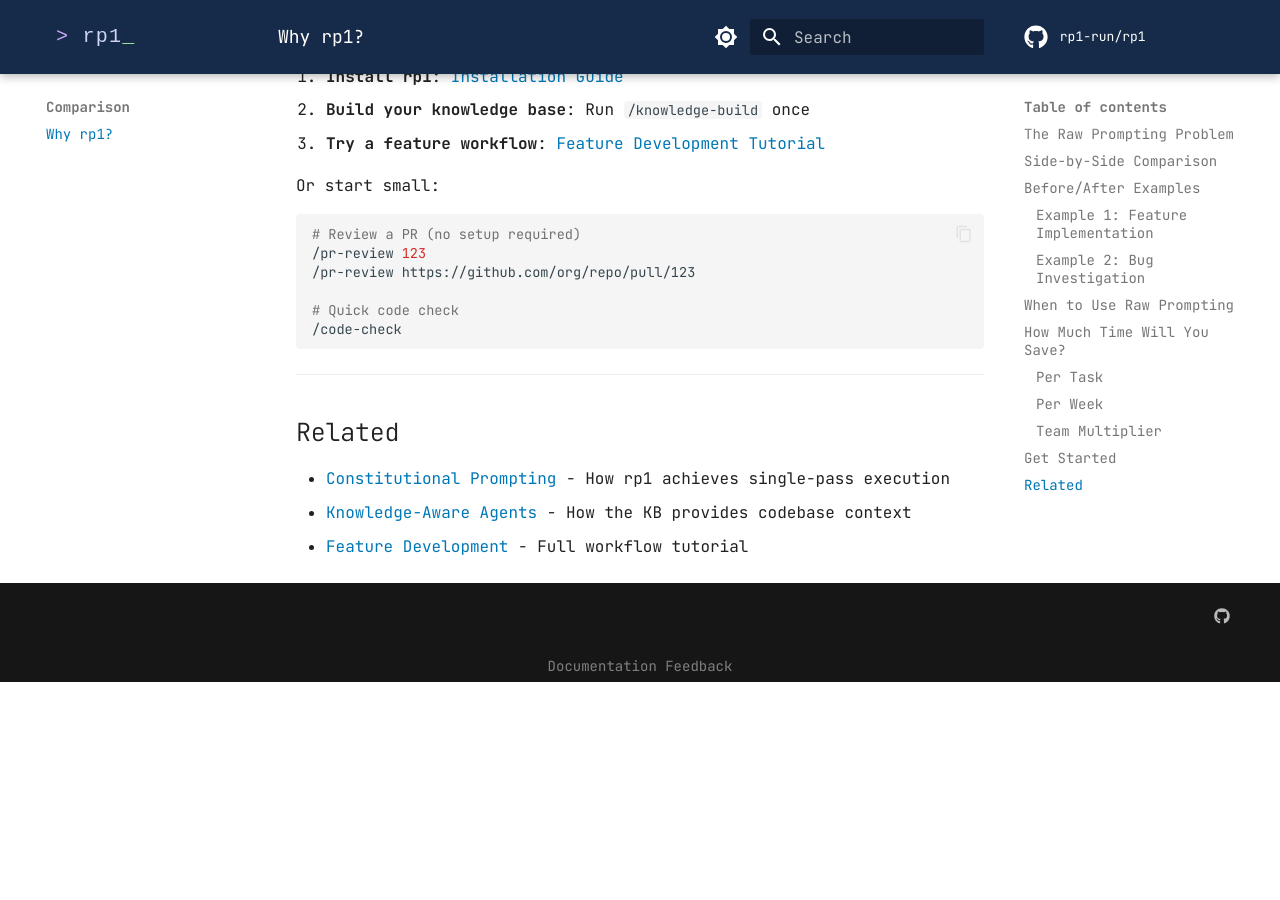
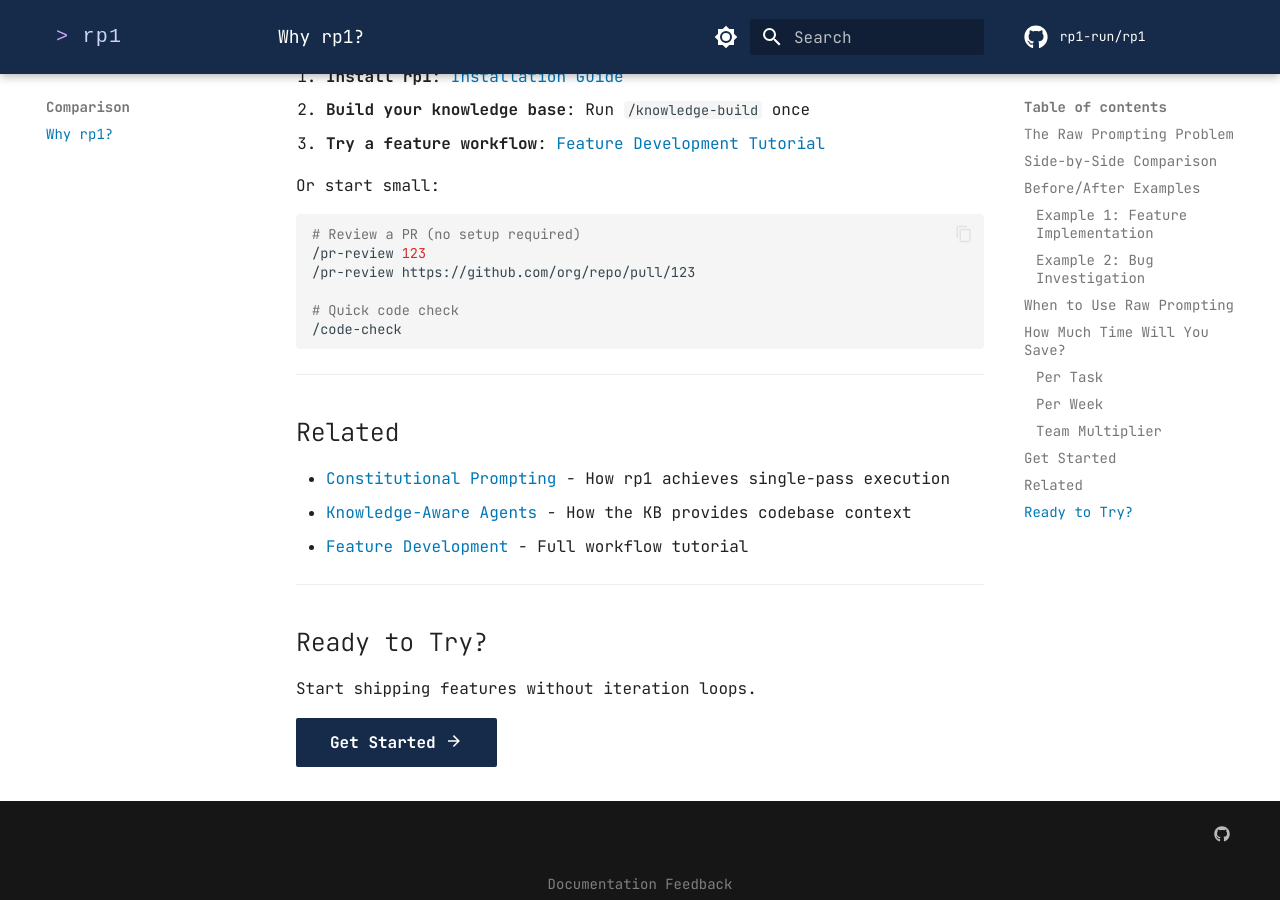
Before and after one commit to rp1-run/rp1, an MkDocs documentation site: the page built from docs/comparison/vs-raw-prompting.md, in a window 1280 px wide and 900 px high, scrolled down 4682 px. Built offline with MkDocs 1.6.1 and Material for MkDocs 9.7.7, drawn with Linux system fonts in a browser that asks for light colours; comment, search, counter and statistics services are not loaded; before the commit the page ends 5364 px from its top, so only the background shows below that.

Commit message:
feat(docs-fix): implement T6 - add CTA to comparison page
Add "Ready to Try?" call-to-action section at the end of
vs-raw-prompting.md with link to installation guide.

🤖 Generated with [Claude Code](https://claude.com/claude-code)

Co-Authored-By: Claude <noreply@anthropic.com>

```diff
--- a/docs/comparison/vs-raw-prompting.md
+++ b/docs/comparison/vs-raw-prompting.md
@@ -225,3 +225,11 @@ Or start small:
 - [Constitutional Prompting](../concepts/constitutional-prompting.md) - How rp1 achieves single-pass execution
 - [Knowledge-Aware Agents](../concepts/knowledge-aware-agents.md) - How the KB provides codebase context
 - [Feature Development](../guides/feature-development.md) - Full workflow tutorial
+
+---
+
+## Ready to Try?
+
+Start shipping features without iteration loops.
+
+[Get Started :material-arrow-right:](../getting-started/installation.md){ .md-button .md-button--primary }
```
